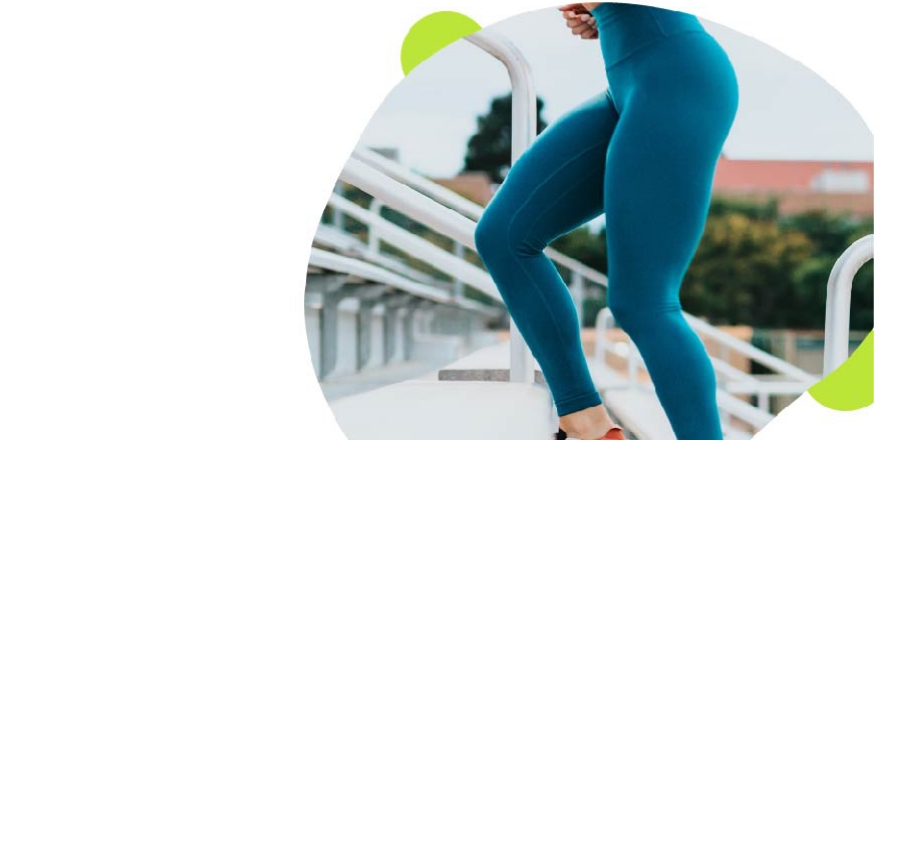
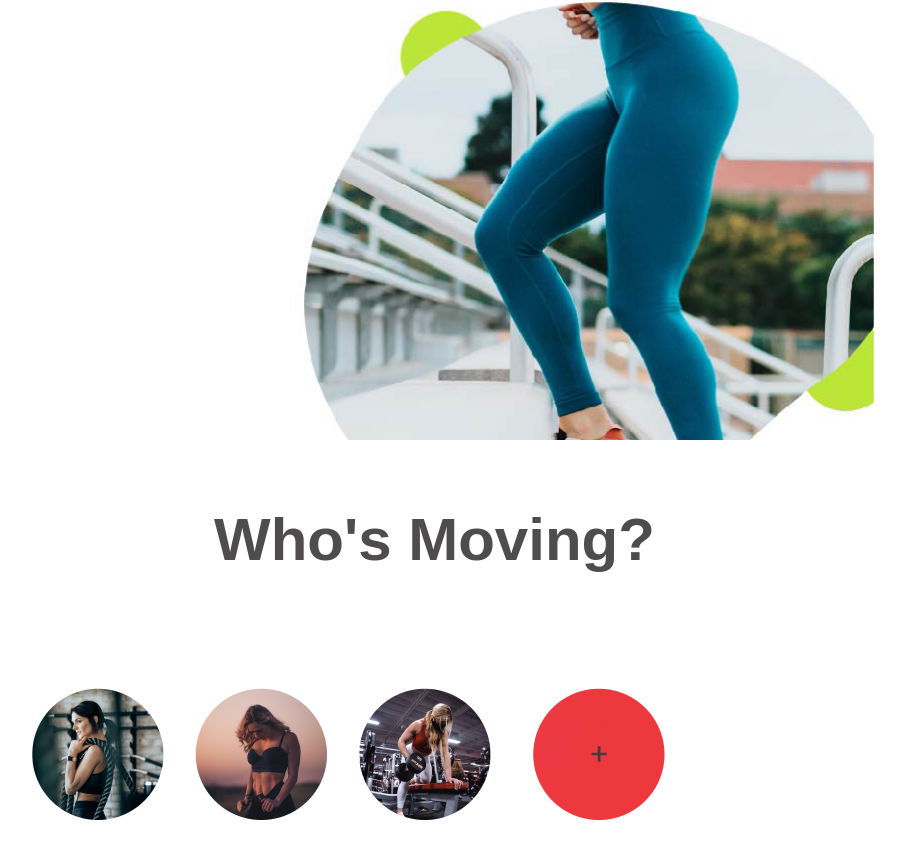
Before and after one commit to jhonreina/forget-password, a React (Create React App) app: page / in a window 1280 px wide. Shown: the part 1656-2514 px from the top of the page, without its empty margins (216-1121 px from the left). Before the commit the page ends 2101 px from the top, so only its background shows below. Built offline with nearby package versions, Linux system fonts and the light colour scheme.

Commit message:
whoProcess

```diff
--- a/src/App.js
+++ b/src/App.js
@@ -1,12 +1,15 @@
 import "./components/recoverPassword/App.css";
 
 import Form from "./components/recoverPassword/Form";
-import Login from './components/loginProcess/Login'
+import Login from './components/loginProcess/Login';
+import Who from './components/WhoProcess/Who';
+
 function App() {
   return (
     <div className="App">
       <Form />
       <Login />
+      <Who />
     </div>
   );
 }
--- /dev/null
+++ b/src/components/WhoProcess/Who.jsx
@@ -0,0 +1,15 @@
+import React from 'react';
+import './who.css';
+import women from '../../assests/img/women.jpg'
+
+const Who = () => {
+    return (
+        <div>
+        <h3 className="titleone">Who's Moving?</h3>
+        <img src={women} alt="imagen" className="women"/>
+
+    </div>
+    );
+};
+
+export default Who;
--- /dev/null
+++ b/src/components/WhoProcess/who.css
@@ -0,0 +1,13 @@
+
+
+h3 {
+    font-size: 60px;
+    font-family: Arial, Helvetica, sans-serif;
+    margin-left: 280px;
+    color: rgb(78, 76, 76);
+}
+
+/* .women {
+    margin-left: 10px;
+    width: 1000px;
+} */
```
Also changed, not shown: src/assests/img/women.jpg (added).
